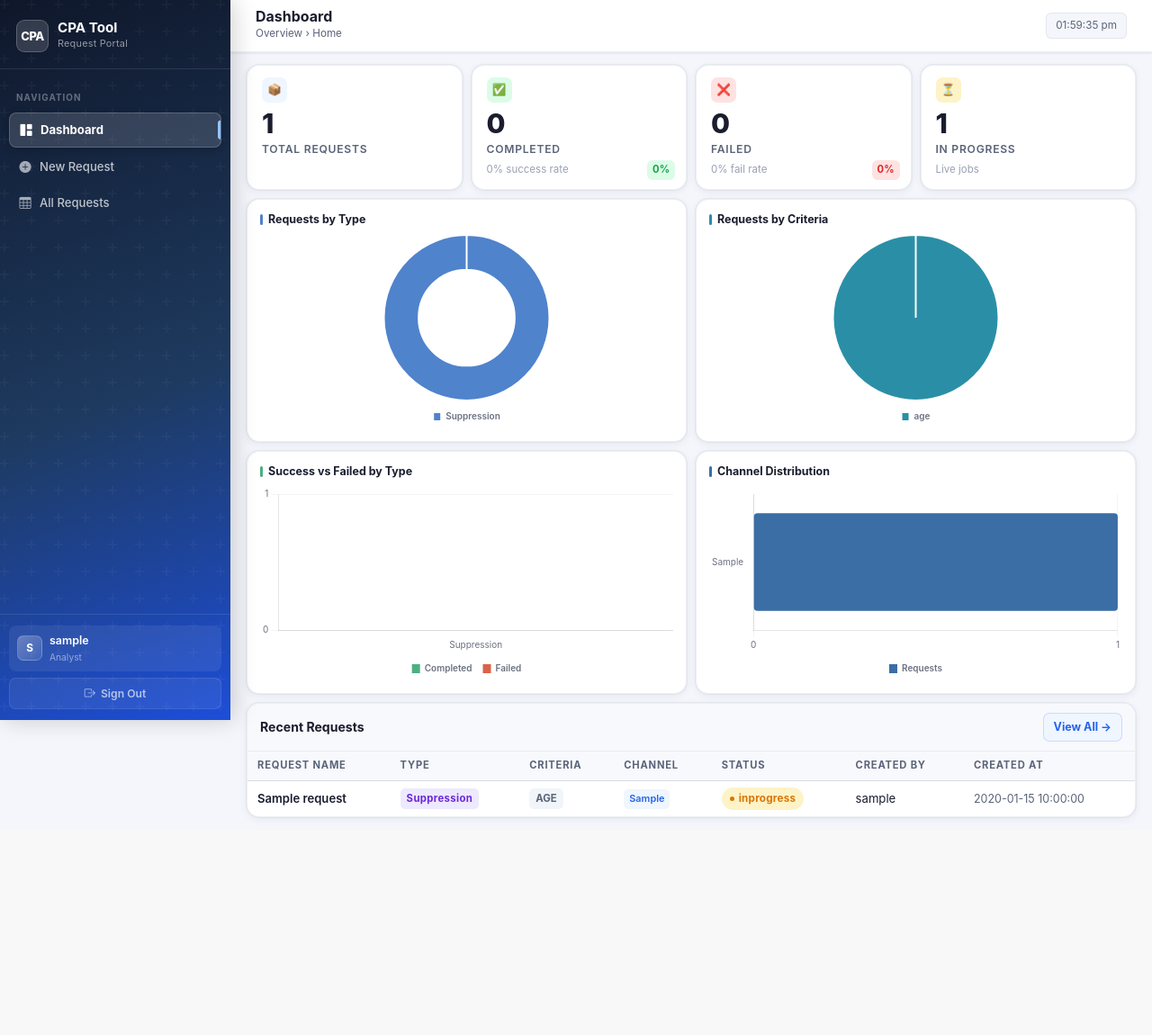
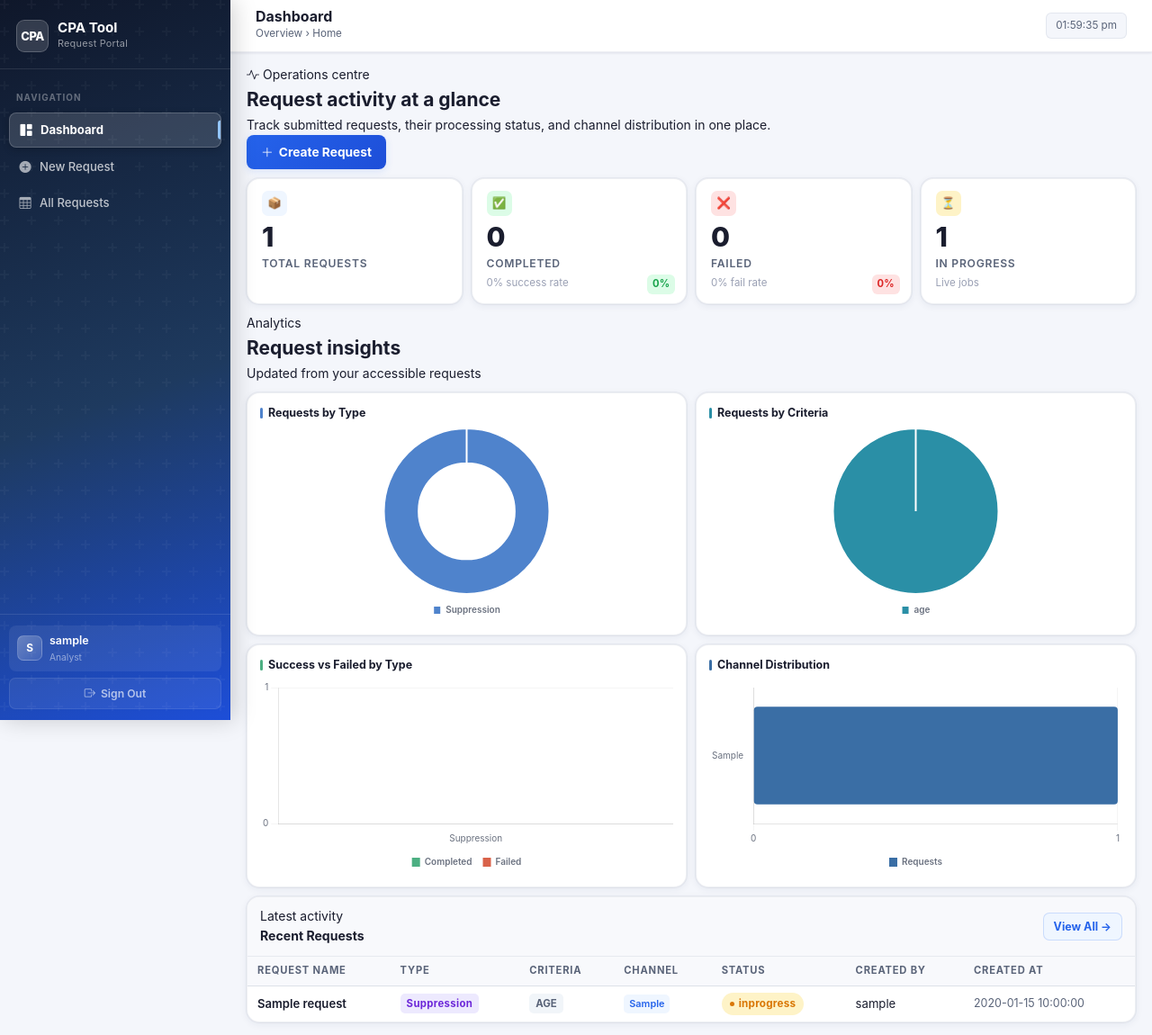
Before and after one commit to Jaideep-7-jai/CPA-Tool, a Flask app: page / in a window 1280 px wide. Shown: the whole page at 90% size. Before the commit the page ends 909 px from the top, so only its background shows below. Run offline with Flask 3, Linux system fonts and the light colour scheme; the visitor is signed in with stand-in values (Sample User, id 1); tables that the repository leaves empty hold one stand-in row (values such as "Sample post"); data that the repository does not hold is empty; some web fonts are replaced.

Commit message:
feat: refresh CPA portal interface

```diff
--- a/templates/dashboard_home.html
+++ b/templates/dashboard_home.html
@@ -5,6 +5,15 @@
 
 {% block content %}
 <div class="analytics-container">
+
+  <section class="page-hero dashboard-hero">
+    <div>
+      <span class="eyebrow"><i class="bi bi-activity"></i> Operations centre</span>
+      <h2>Request activity at a glance</h2>
+      <p>Track submitted requests, their processing status, and channel distribution in one place.</p>
+    </div>
+    <a href="{{ url_for('new_request') }}" class="submit-button hero-action"><i class="bi bi-plus-lg"></i> Create Request</a>
+  </section>
 
   <!-- ── Metric Cards ───────────────────────────── -->
   <section class="cards-section">
@@ -36,6 +45,7 @@
   </section>
 
   <!-- ── Charts ────────────────────────────────── -->
+  <section class="section-heading"><div><span class="eyebrow">Analytics</span><h2>Request insights</h2></div><span class="section-note">Updated from your accessible requests</span></section>
   <section class="charts-section">
     <div class="chart-card chart-type">
       <h3>Requests by Type</h3>
@@ -66,7 +76,7 @@
   <!-- ── Recent Requests ───────────────────────── -->
   <section class="table-section">
     <div class="table-header">
-      <h3>Recent Requests</h3>
+      <div><span class="eyebrow">Latest activity</span><h3>Recent Requests</h3></div>
       <a href="{{ url_for('requests_list') }}" class="view-all-btn">View All &rarr;</a>
     </div>
     <div class="table-scroll">
```
